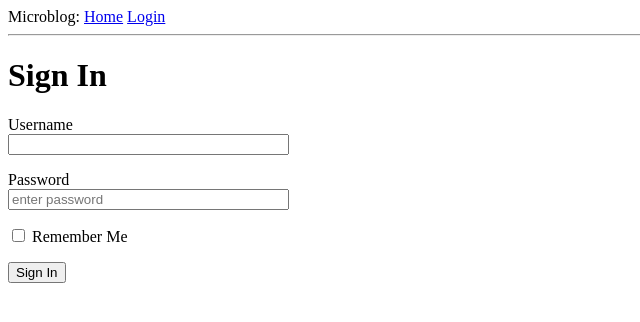
After one commit to rollingmountains/microblog, a Flask app: page /login in a window 1280 px wide. The commit adds this page. Shown: the top 322 px of the page, without its empty margins (0-640 px from the left). Run offline with Flask 3, Linux system fonts and the light colour scheme.

Commit message:
login form and submission enabled

```diff
--- /dev/null
+++ b/app/forms.py
@@ -0,0 +1,10 @@
+from flask_wtf import FlaskForm
+from wtforms import StringField, PasswordField, BooleanField, SubmitField
+from wtforms.validators import DataRequired
+
+
+class LoginForm(FlaskForm):
+    username = StringField('Username', validators=[DataRequired()])
+    password = PasswordField('Password', validators=[DataRequired()])
+    remember_me = BooleanField('Remember Me')
+    submit = SubmitField('Sign In')
--- a/app/routes.py
+++ b/app/routes.py
@@ -1,5 +1,6 @@
 from app import app
-from flask import render_template
+from flask import render_template, flash, redirect, url_for
+from app.forms import LoginForm
 
 # mock data
 user = {'username': 'bond'}
@@ -20,5 +21,14 @@ posts = [{
 @app.route("/")
 @app.route("/index")
 def index():
+    return render_template('index.html', title="Home Page", posts=posts)
 
-    return render_template('index.html', title="Home Page", user=user, posts=posts)
+
+@app.route("/login", methods=['GET', 'POST'])
+def login():
+    form = LoginForm()
+    if form.validate_on_submit():
+        flash(
+            f'Login requested for {form.username.data}. Remember Me = {form.remember_me.data}')
+        return redirect(url_for('index'))
+    return render_template('login.html', title="Login Page", form=form)
--- a/app/templates/base.html
+++ b/app/templates/base.html
@@ -11,10 +11,19 @@
     </head>
     <body>
         <div>
-            Microblog: <a href="/index">Home</a>
-            <hr>
+            Microblog: <a href="{{ url_for('index') }}">Home</a> <a href="{{ url_for('login') }}">Login</a>
+        </div>
+        <hr>
+        <div>
+            {% with messages = get_flashed_messages() %}
+                {% if messages %}
+                    <ul>
+                        {% for message in messages %}<li>{{ message }}</li>{% endfor %}
+                    </ul>
+                {% endif %}
+            {% endwith %}
         </div>
         {% block content %}
-        {% endblock s %}
+        {% endblock content %}
     </body>
 </html>
--- /dev/null
+++ b/app/templates/login.html
@@ -0,0 +1,24 @@
+{% extends 'base.html' %}
+{% block content %}
+    <h1>Sign In</h1>
+    <form action="" method="post" novalidate>
+        {{ form.hidden_tag() }}
+        <p>
+            {{ form.username.label }}
+            <br>
+            {{ form.username(size=32) }}
+            {% for error in form.username.errors %}<span style="color: red">{{ error }}</span>{% endfor %}
+        </p>
+        <p>
+            {{ form.password.label }}
+            <br>
+            {{ form.password(placeholder='enter password', size=32) }}
+            {% for error in form.password.errors %}<span style="color: red">{{ error }}</span>{% endfor %}
+        </p>
+        <p>
+            {{ form.remember_me() }}
+            {{ form.remember_me.label }}
+        </p>
+        <p>{{ form.submit() }}</p>
+    </form>
+{% endblock content %}
```
Also changed, not shown: app/__init__.py (+10 -1 lines), 3 other files.
